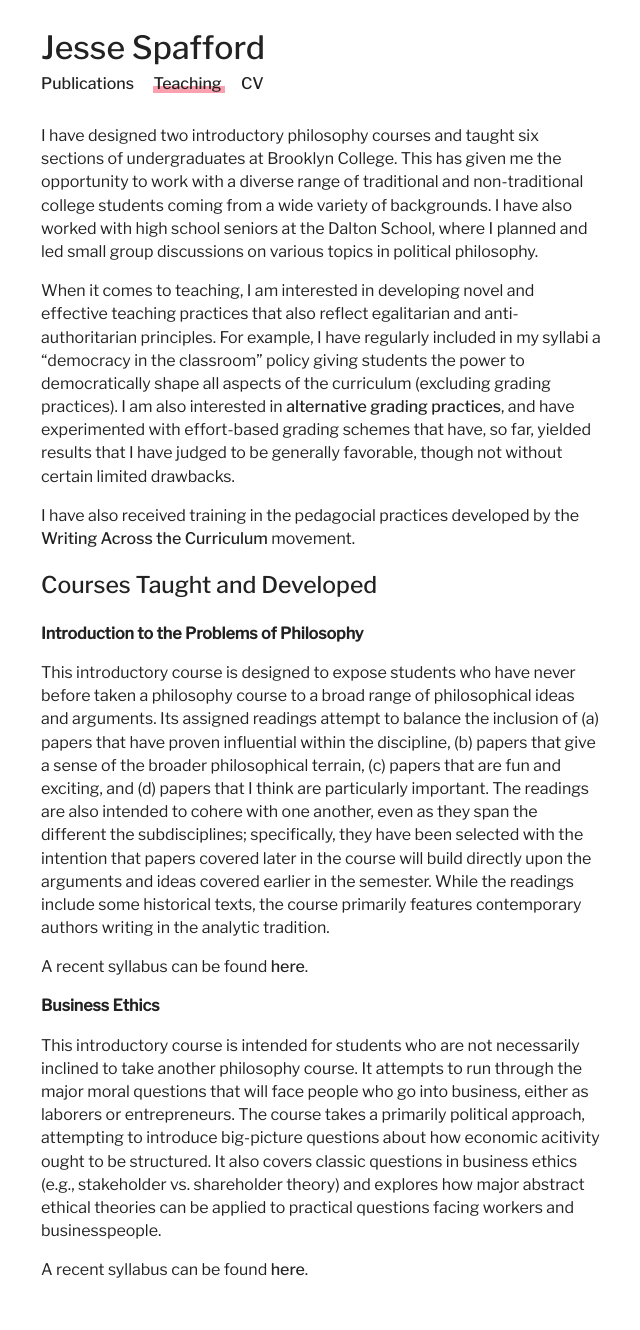
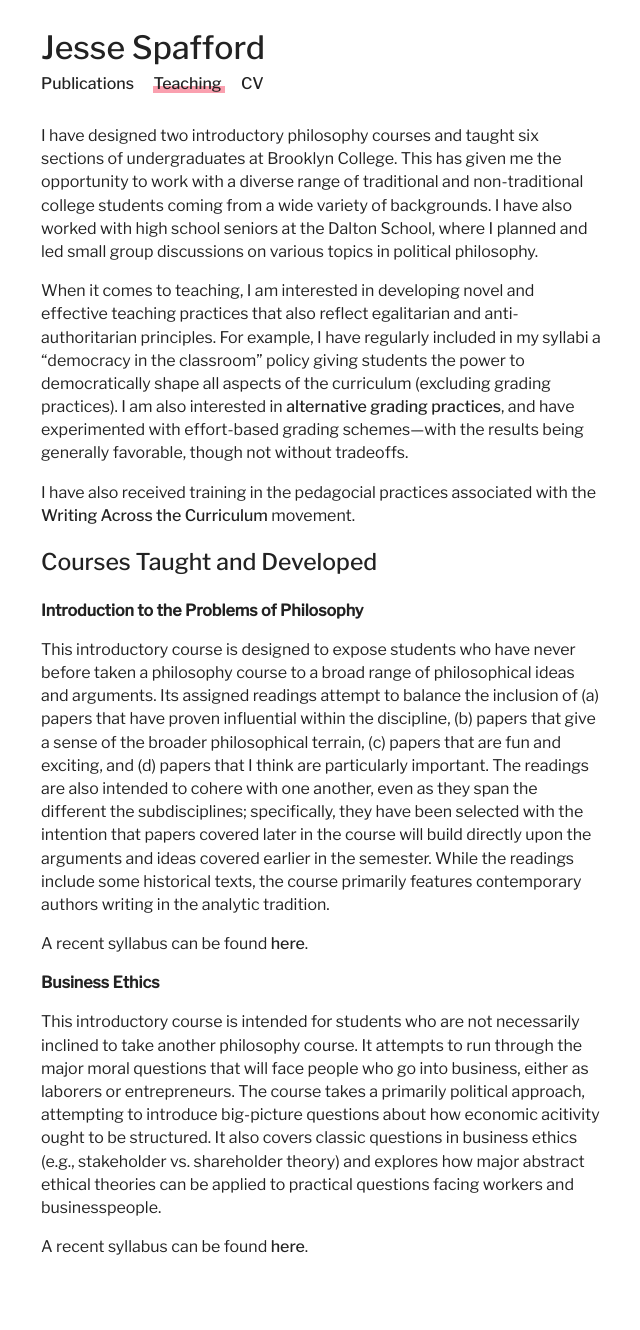
Before and after one commit to jesse-jared-collab/jesse-jared-collab.github.io, a Jekyll site: the page built from teaching.md, in a window 1280 px wide. Shown: the whole page, without its empty margins (110-750 px from the left). Built offline with Jekyll 4.4.1, drawn with Linux system fonts in a browser that asks for light colours; after the commit the page ends 1306 px from its top, so only the background shows below that.

Commit message:
Update teaching.md

```diff
--- a/teaching.md
+++ b/teaching.md
@@ -6,9 +6,9 @@ layout: page
 
 I have designed two introductory philosophy courses and taught six sections of undergraduates at Brooklyn College. This has given me the opportunity to work with a diverse range of traditional and non-traditional college students coming from a wide variety of backgrounds. I have also worked with high school seniors at the Dalton School, where I planned and led small group discussions on various topics in political philosophy.
 
-When it comes to teaching, I am interested in developing novel and effective teaching practices that also reflect egalitarian and anti-authoritarian principles. For example, I have regularly included in my syllabi a "democracy in the classroom" policy giving students the power to democratically shape all aspects of the curriculum (excluding grading practices). I am also interested in [alternative grading practices](http://dailynous.com/2019/03/27/grade-anarchy-student-learning-guest-post-marcus-schultz-bergin/), and have experimented with effort-based grading schemes that have, so far, yielded results that I have judged to be generally favorable, though not without certain limited drawbacks.
+When it comes to teaching, I am interested in developing novel and effective teaching practices that also reflect egalitarian and anti-authoritarian principles. For example, I have regularly included in my syllabi a "democracy in the classroom" policy giving students the power to democratically shape all aspects of the curriculum (excluding grading practices). I am also interested in [alternative grading practices](http://dailynous.com/2019/03/27/grade-anarchy-student-learning-guest-post-marcus-schultz-bergin/), and have experimented with effort-based grading schemes---with the results being generally favorable, though not without tradeoffs.
 
-I have also received training in the pedagocial practices developed by the [Writing Across the Curriculum](https://www.jstor.org/stable/377412?seq=1#page_scan_tab_contents) movement.
+I have also received training in the pedagocial practices associated with the [Writing Across the Curriculum](https://www.jstor.org/stable/377412?seq=1#page_scan_tab_contents) movement.
 
 ## Courses Taught and Developed
 
```
